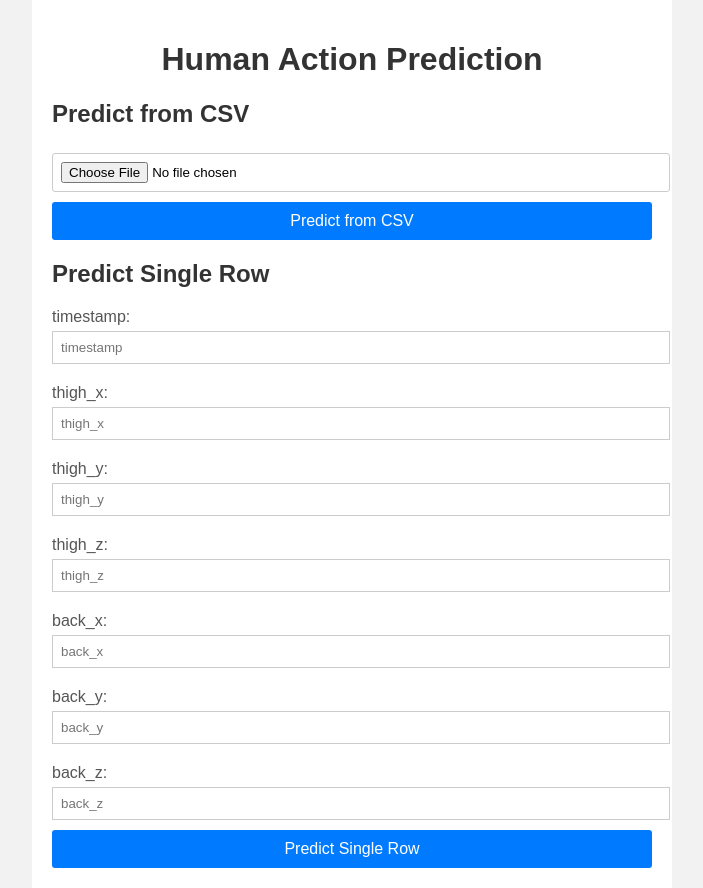
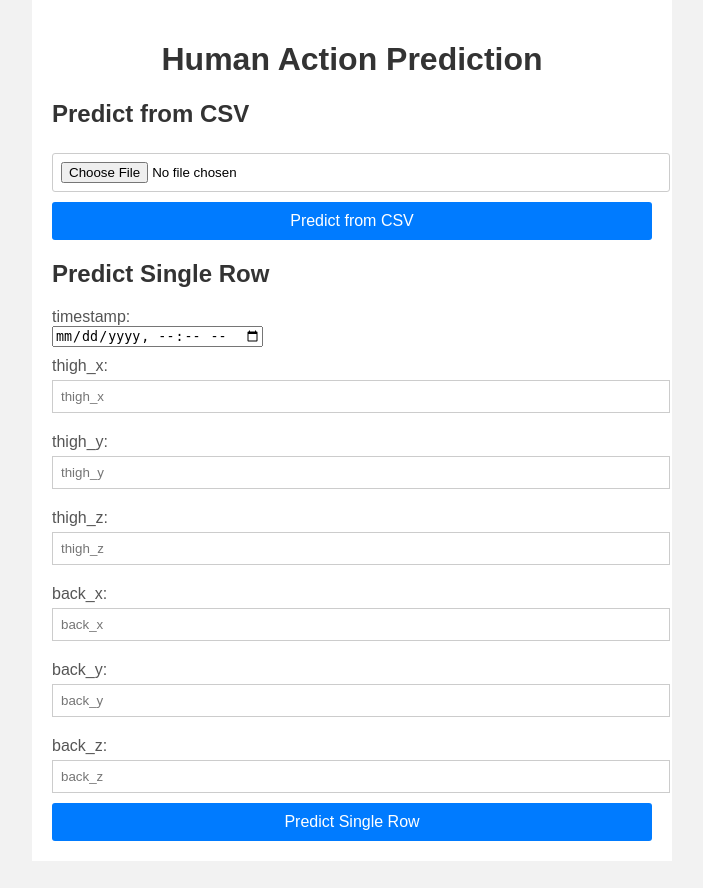
Before and after one commit to AbhiramPollur/K, a Flask app: page / in a window 1280 px wide. Shown: the whole page, without its empty margins (288-991 px from the left). After the commit the page ends 861 px from the top, so only its background shows below. Run offline with Flask 3, Linux system fonts and the light colour scheme.

Commit message:
Update index.html

```diff
--- a/templates/index.html
+++ b/templates/index.html
@@ -15,7 +15,7 @@
 <form method="POST" action="/predict">
 <h2>Predict Single Row</h2>
 <label for="timestamp">timestamp:</label>
-<input type="text" name="timestamp" id="timestamp" placeholder="timestamp">
+<input type="datetime-local" name="time" id="timestamp">
 <label for="thigh_x">thigh_x:</label>
 <input type="text" name="thigh_x" id="thigh_x" placeholder="thigh_x">
 <label for="thigh_y">thigh_y:</label>
```
